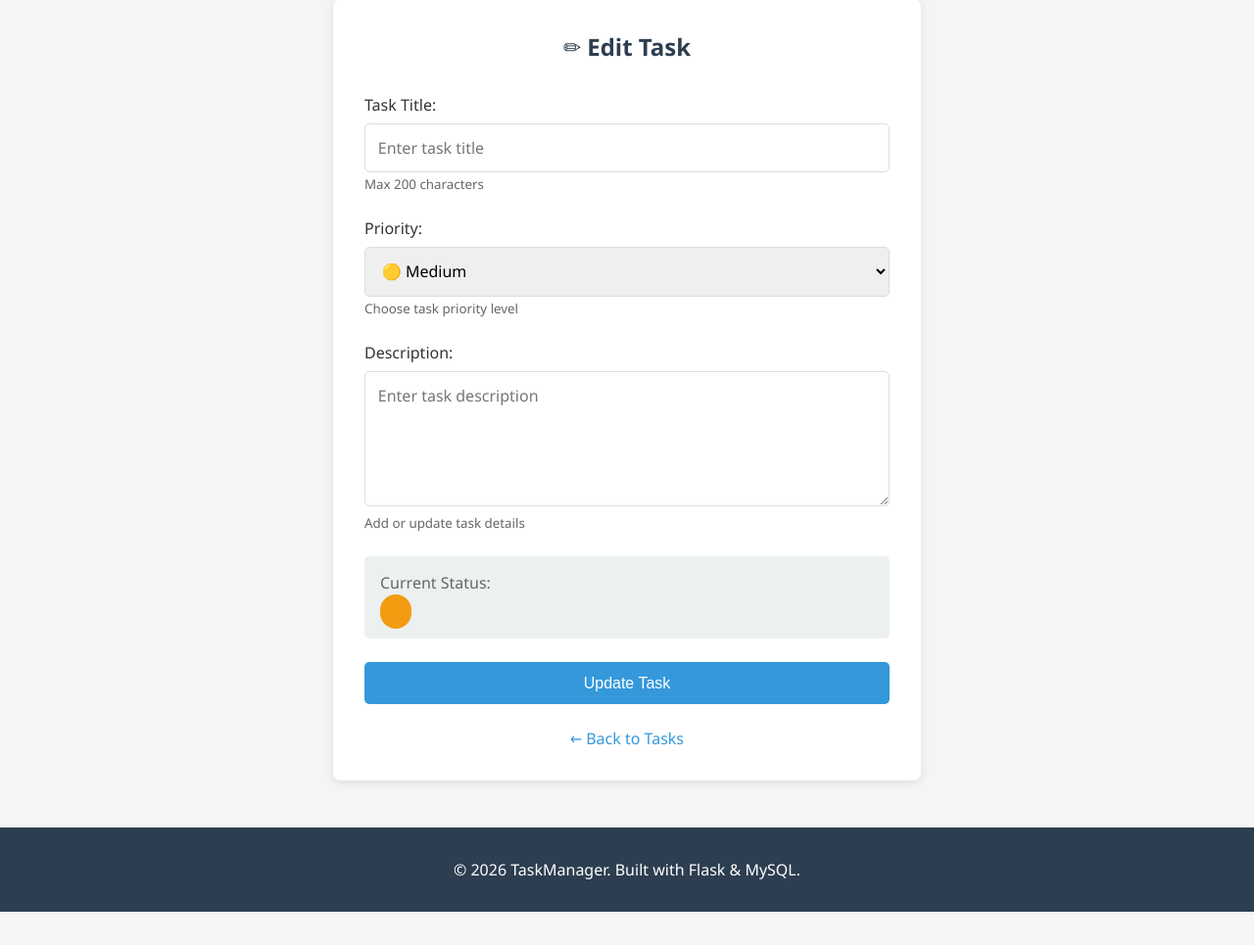
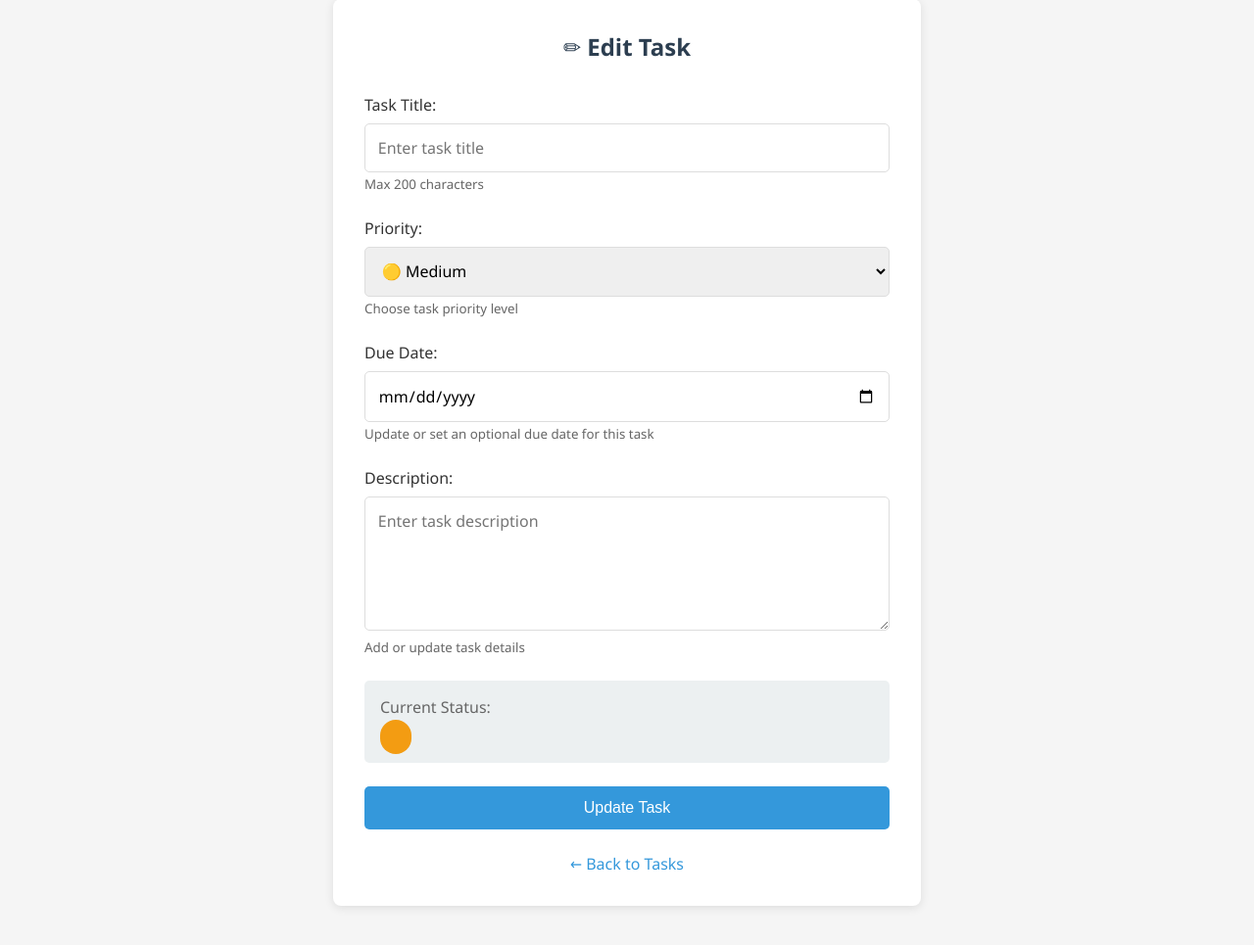
Before and after one commit to rijanxtha7/task-manager, a Flask app: template app/templates/edit_task.html in a window 1280 px wide. Shown: the part 158-1123 px from the top of the page at 98% size. Before the commit the page ends 1089 px from the top, so only its background shows below. Run offline with Flask 3, Linux system fonts and the light colour scheme; the template is opened without the code that fills it, so the values that code supplies are empty.

Commit message:
Add due date field to edit task form with date picker

```diff
--- a/app/templates/edit_task.html
+++ b/app/templates/edit_task.html
@@ -35,6 +35,17 @@
             <small style="color: #666;">Choose task priority level</small>
         </div>
 
+        <!-- Task Due Date Field -->
+        <div>
+            <label for="due_date" style="display: block; margin-bottom: 0.5rem; font-weight: 500;">Due Date:</label>
+            <input
+                type="date"
+                id="due_date"
+                name="due_date"
+                style="width: 100%; padding: 0.8rem; border: 1px solid #ddd; border-radius: 5px; font-size: 1rem; font-family: inherit; box-sizing: border-box;">
+            <small style="color: #666;">Update or set an optional due date for this task</small>
+        </div>
+
         <!-- Task Description Field -->
         <div>
             <label for="description" style="display: block; margin-bottom: 0.5rem; font-weight: 500;">Description:</label>
```
